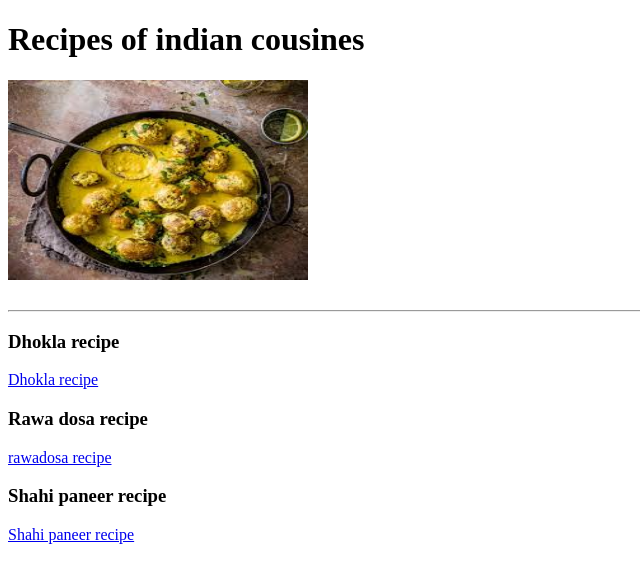
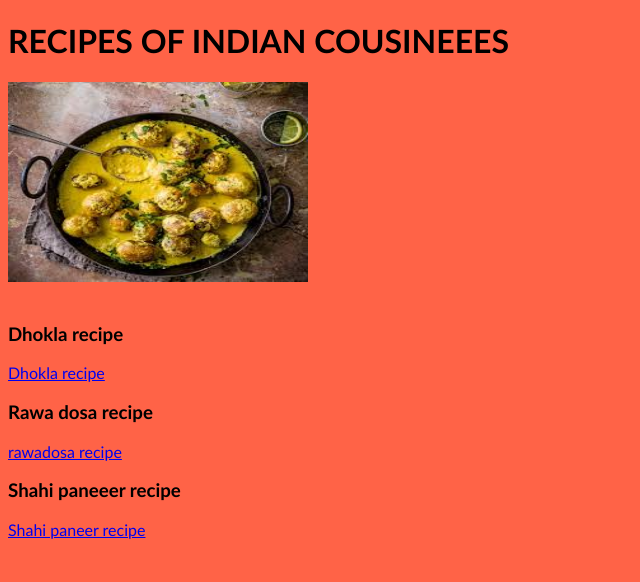
Before and after one commit to goldenshrine/recipes, a plain HTML site: page index.html in a window 1280 px wide. Shown: the whole page, without its empty margins (0-640 px from the left). Drawn offline with Linux system fonts and the light colour scheme.

Commit message:
add background color

```diff
--- /dev/null
+++ b/Recipe.css
@@ -0,0 +1,8 @@
+*{
+    background-color:tomato;
+    font-family: 'Trebuchet MS', 'Lucida Sans Unicode', 'Lucida Grande', 'Lucida Sans', Arial, sans-serif;
+}
+
+h1{
+    text-transform:uppercase;
+}
--- a/index.html
+++ b/index.html
@@ -5,19 +5,21 @@
     <meta http-equiv="X-UA-Compatible" content="IE=edge">
     <meta name="viewport" content="width=device-width, initial-scale=1.0">
     <title>recipes</title>
+    <link rel="stylesheet" href="Recipe.css">
 </head>
 <body>
-    <h1>Recipes of indian cousines</h1>
+    <h1>Recipes of indian cousineees</h1>
     <img src="indian recipes.jpeg" alt="recipes" width="300" height="200">
+
     <br><br>
-    <hr>
+
     <h3>Dhokla recipe</h3>
     <a href="dhokla.html">Dhokla recipe</a>
     <br>
     <h3>Rawa dosa recipe</h3>
     <a href="rawadosa.html">rawadosa recipe</a>
     <br>
-    <h3>Shahi paneer recipe</h3>
+    <h3>Shahi paneeer recipe</h3>
     <a href="shahipaneer.html">Shahi paneer recipe</a>
     <br>
 </body>
```
Also changed, not shown: 1 other file.
